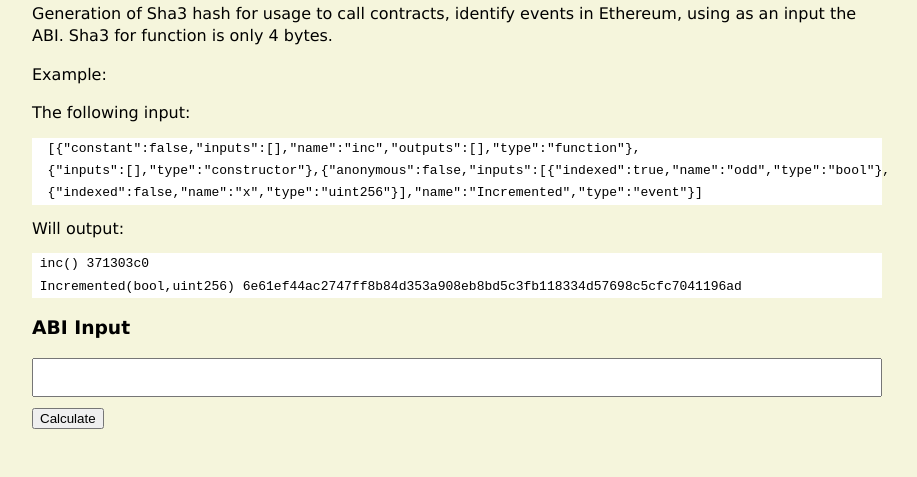
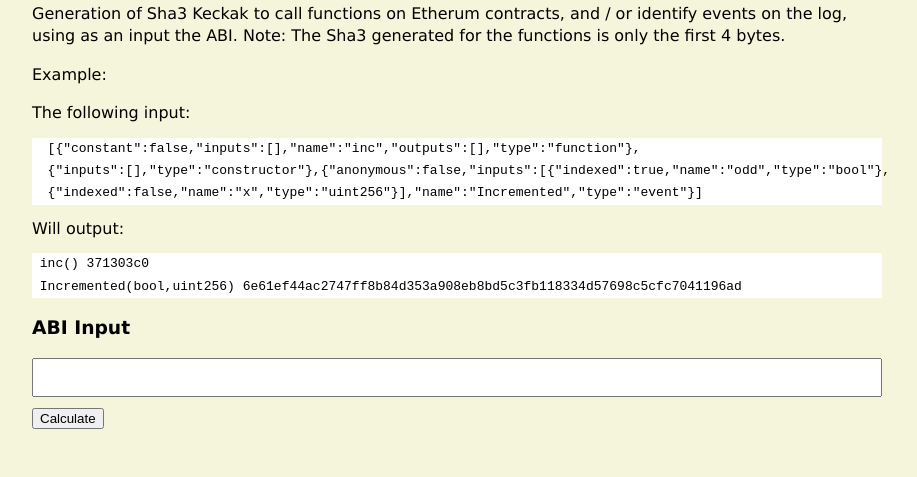
Before and after one commit to juanfranblanco/SHA3, a plain HTML site: page index.html in a window 1280 px wide. Shown: the part 88-565 px from the top of the page, without its empty margins (183-1100 px from the left). Drawn offline with Linux system fonts and the light colour scheme.

Commit message:
Better description

```diff
--- a/index.html
+++ b/index.html
@@ -12,7 +12,8 @@
 <body>
 
 <h1>ABI Sha3 function / event calculator </h1>
-<p> Generation of Sha3 hash for usage to call contracts, identify events in Ethereum, using as an input the ABI. Sha3 for function is only 4 bytes.
+<p> Generation of Sha3 Keckak to call functions on Etherum contracts, and / or identify events on the log, using as an input the ABI.
+  Note: The Sha3 generated for the functions is only the first 4 bytes.
 </p>
 <p> Example: </p>
 The following input:
```
